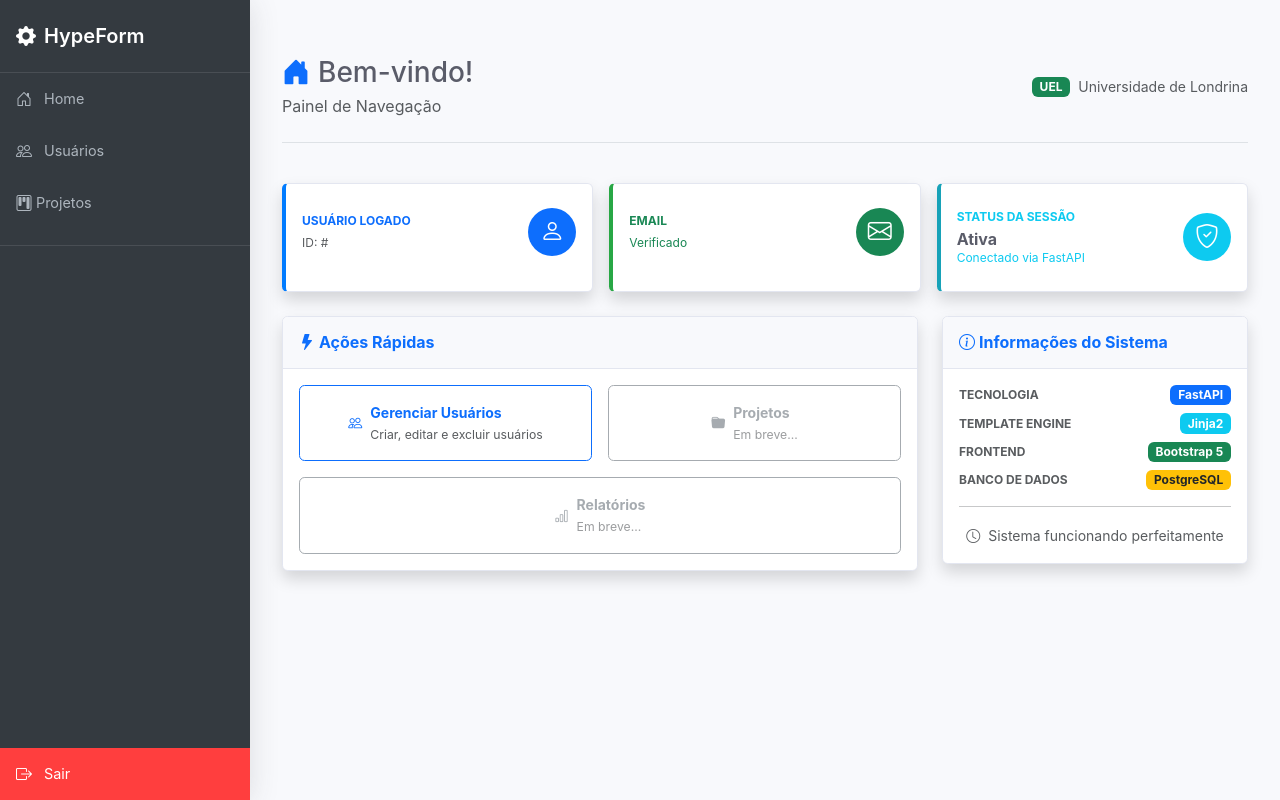
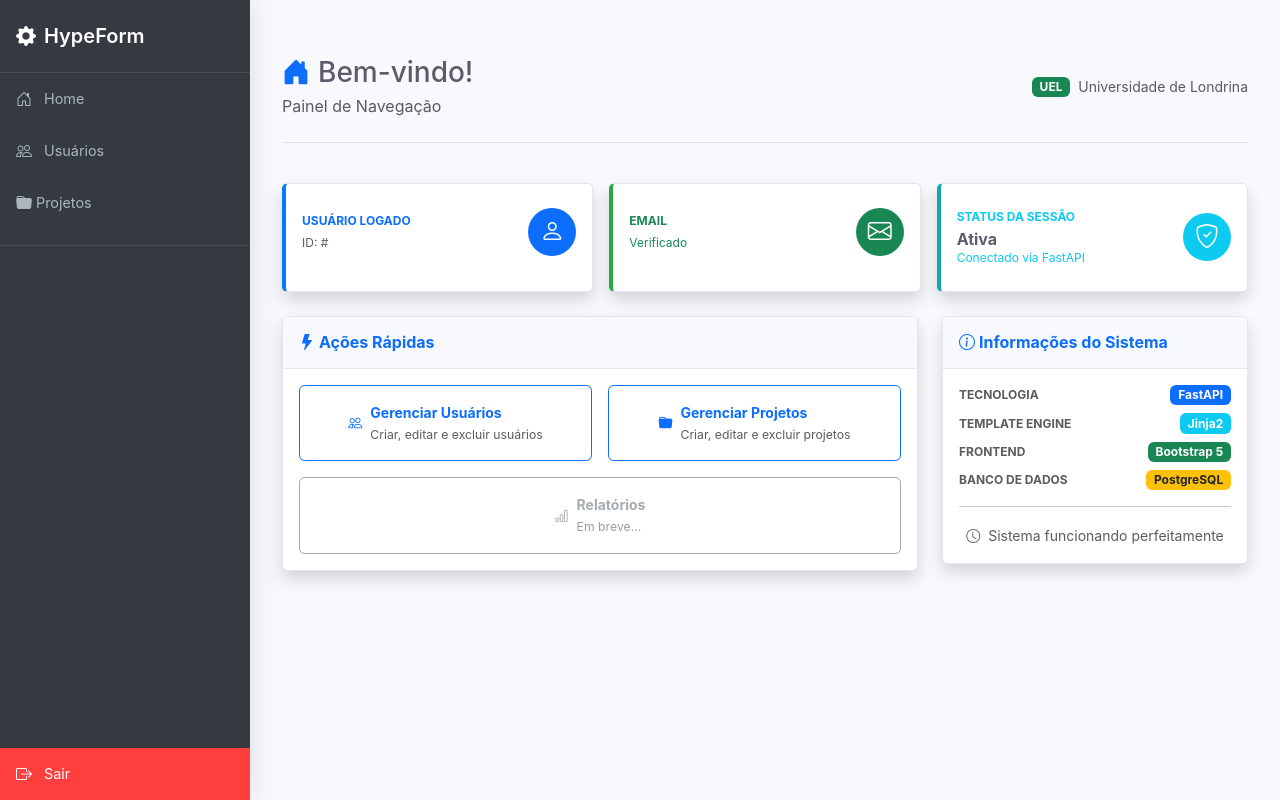
Before and after one commit to guihcostanzi/sistema-avaliacao-bd1, a FastAPI app: page /home in a window 1280 px wide. Run offline with FastAPI, Linux system fonts and the light colour scheme; the visitor is signed in with stand-in values (Sample User, id 1); parts of the project's set-up code (start-up, migrations or seed data) failed here and were passed over.

Commit message:
Atualizando a home com o novo projeto.

```diff
--- a/templates/base.html
+++ b/templates/base.html
@@ -34,7 +34,7 @@
                 </li>
                 <li>
                     <a href="{{url_for('listar_projetos')}}" class="nav-link {% if '/projetos/' in request.url.path %}active{% endif %}">
-                        <i class="bi bi-kanban"></i>
+                        <i class="bi bi-folder-fill"></i>
                         <span>Projetos</span>
                     </a>
                 </li>
--- a/templates/index.html
+++ b/templates/index.html
@@ -95,7 +95,7 @@
             <div class="card-body">
                 <div class="row g-3">
                     <div class="col-md-6">
-                        <a href="/usuarios/" class="btn btn-outline-primary w-100 d-flex align-items-center justify-content-center py-3">
+                        <a href="{{url_for('pagina_usuarios')}}" class="btn btn-outline-primary w-100 d-flex align-items-center justify-content-center py-3">
                             <i class="bi bi-people me-2"></i>
                             <div class="text-start">
                                 <div class="fw-bold">Gerenciar Usuários</div>
@@ -104,13 +104,13 @@
                         </a>
                     </div>
                      <div class="col-md-6">
-                        <button class="btn btn-outline-secondary w-100 d-flex align-items-center justify-content-center py-3" disabled>
+                        <a href="{{url_for('listar_projetos')}}" class="btn btn-outline-primary w-100 d-flex align-items-center justify-content-center py-3">
                             <i class="bi bi-folder-fill me-2"></i>
                             <div class="text-start">
-                                <div class="fw-bold">Projetos</div>
-                                <small class="text-muted">Em breve...</small>
+                                <div class="fw-bold">Gerenciar Projetos</div>
+                                <small class="text-muted">Criar, editar e excluir projetos</small>
                             </div>
-                        </button>
+                        </a>
                     </div>
                     <div class="col-md-12">
                         <button class="btn btn-outline-secondary w-100 d-flex align-items-center justify-content-center py-3" disabled>
```
